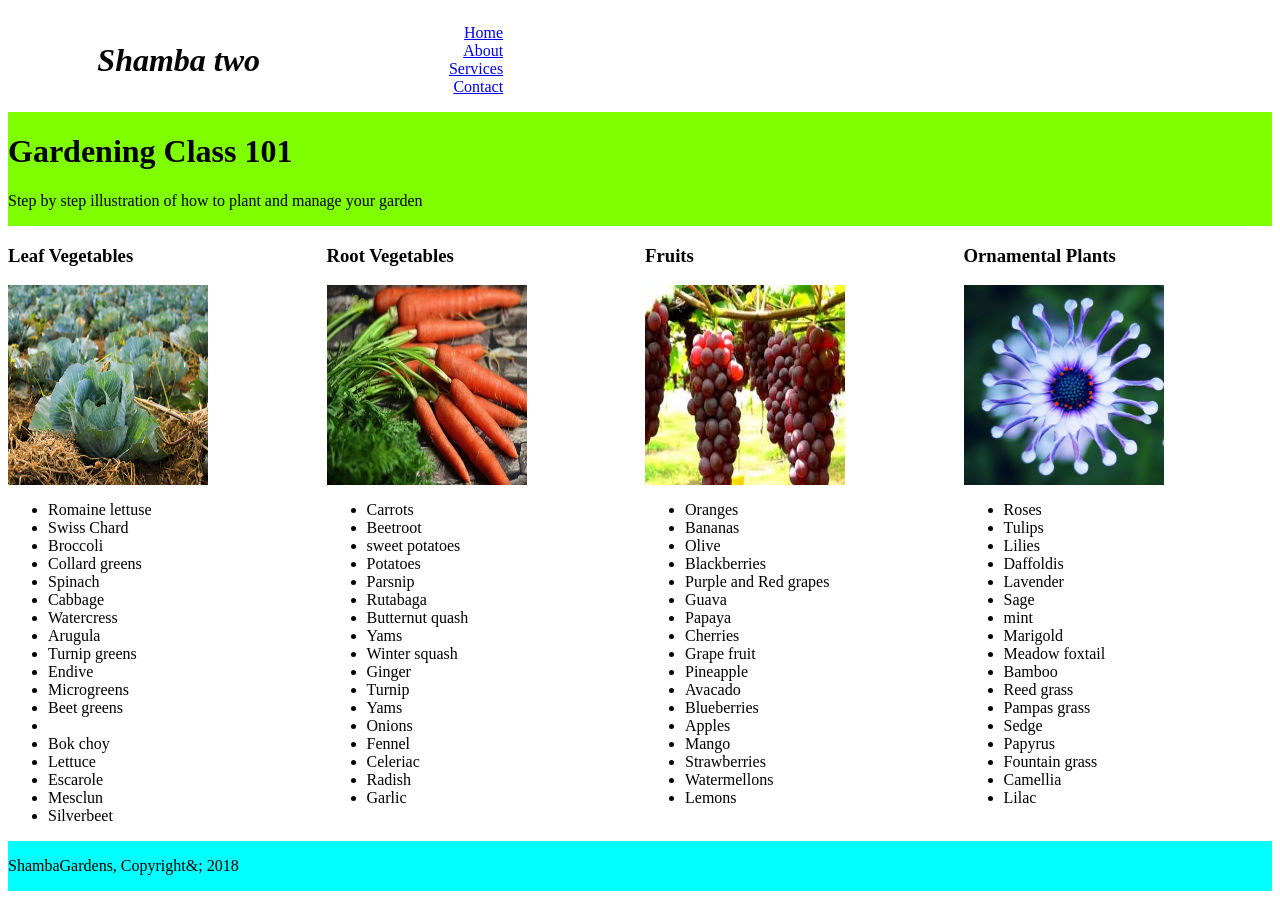
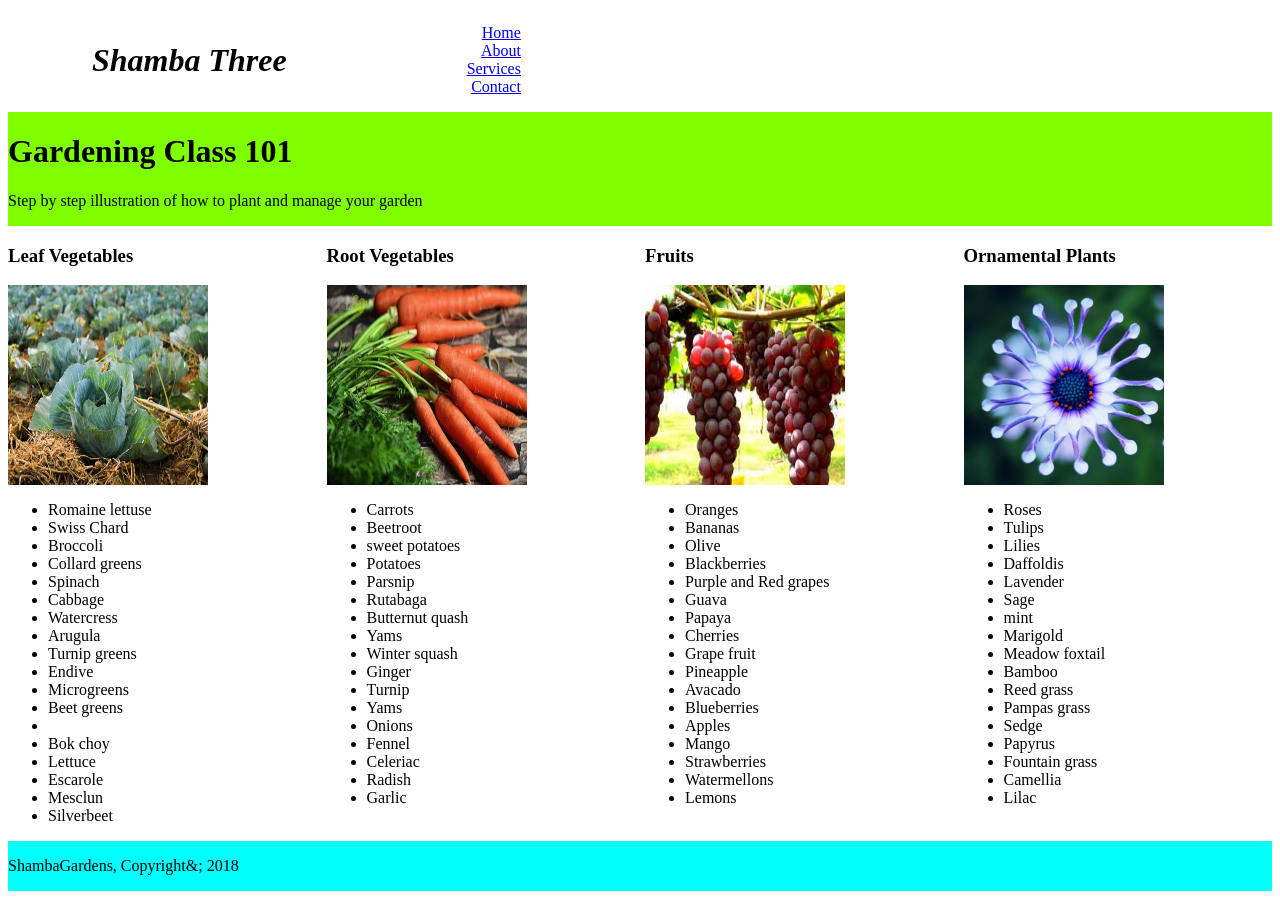
Before and after one commit to daddyfredddy/shamba, a plain HTML site: page index.html in a window 1280 px wide. Drawn offline with Linux system fonts and the light colour scheme.

Commit message:
added three in header

```diff
--- a/index.html
+++ b/index.html
@@ -12,7 +12,7 @@
     <body>
         <div class = "container">
             <div class="header">
-                <h1><i>Shamba two</i></h1>
+                <h1><i>Shamba Three</i></h1>
 
             </div>
 
```
